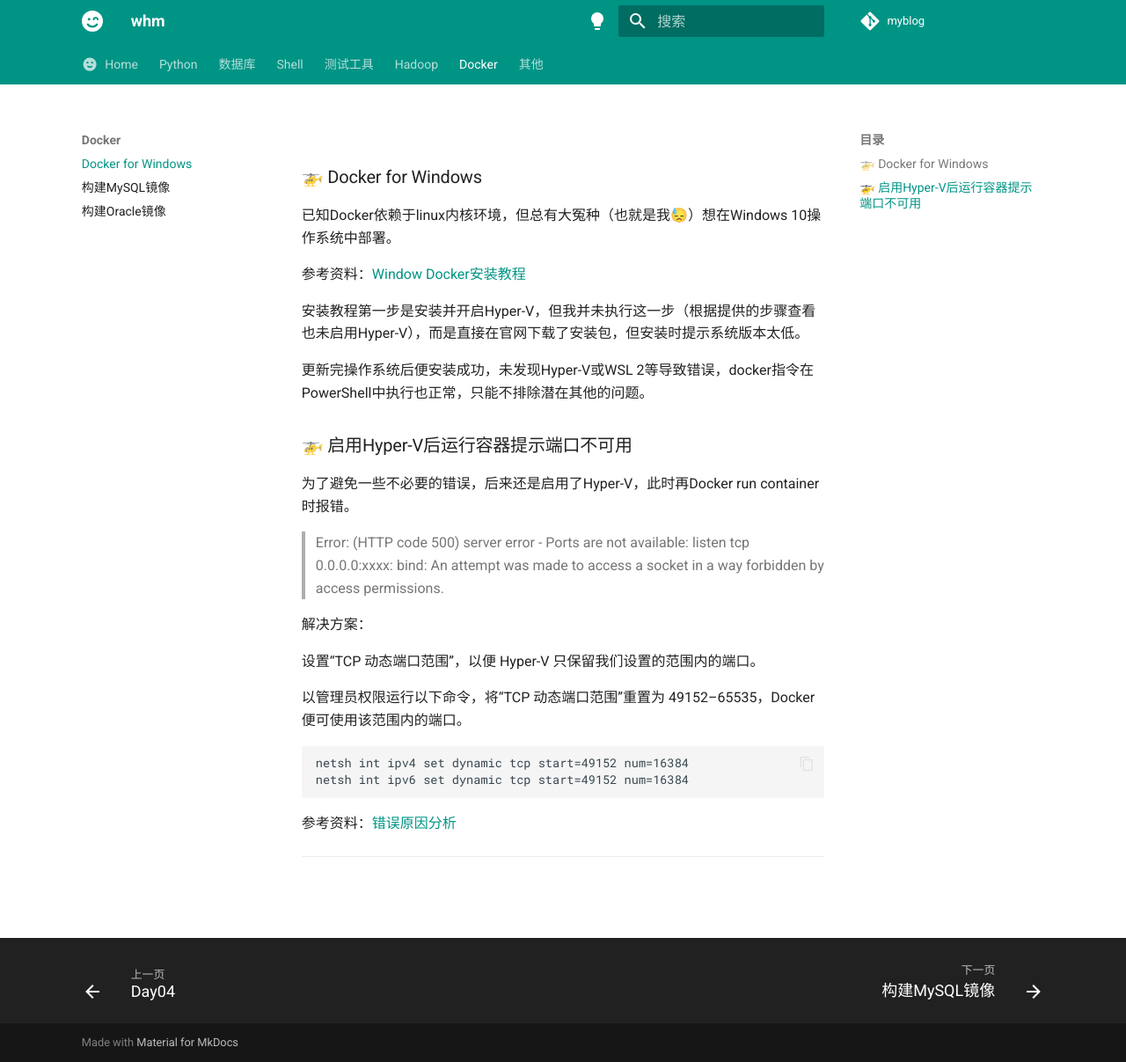
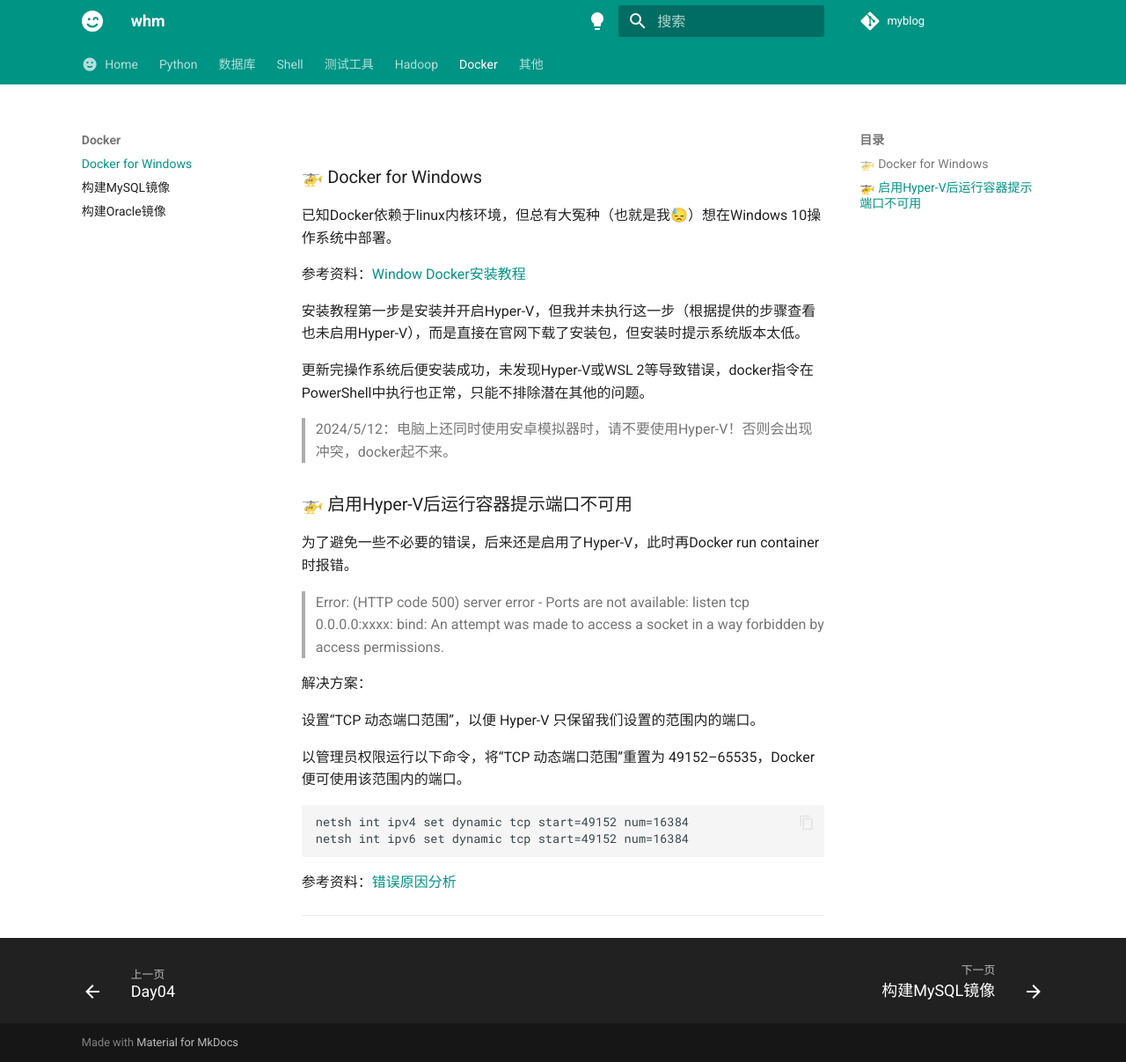
Before and after one commit to Jork-S-B/Jork-S-B.github.io, an MkDocs documentation site: the page built from docs/docker/windows_docker.md, in a window 1280 px wide and 1207 px high. Shown: the whole window at 88% size. Built offline with MkDocs 1.6.1 and Material for MkDocs 9.7.7, drawn with Linux system fonts in a browser that asks for light colours; comment, search, counter and statistics services are not loaded.

Commit message:
补充：使用了安卓模拟器，导致docker起不来

```diff
--- a/docs/docker/windows_docker.md
+++ b/docs/docker/windows_docker.md
@@ -10,6 +10,7 @@
 
 更新完操作系统后便安装成功，未发现Hyper-V或WSL 2等导致错误，docker指令在PowerShell中执行也正常，只能不排除潜在其他的问题。
 
+>  2024/5/12：电脑上还同时使用安卓模拟器时，请不要使用Hyper-V！否则会出现冲突，docker起不来。
 
 ### 🚁 启用Hyper-V后运行容器提示端口不可用
 
```
